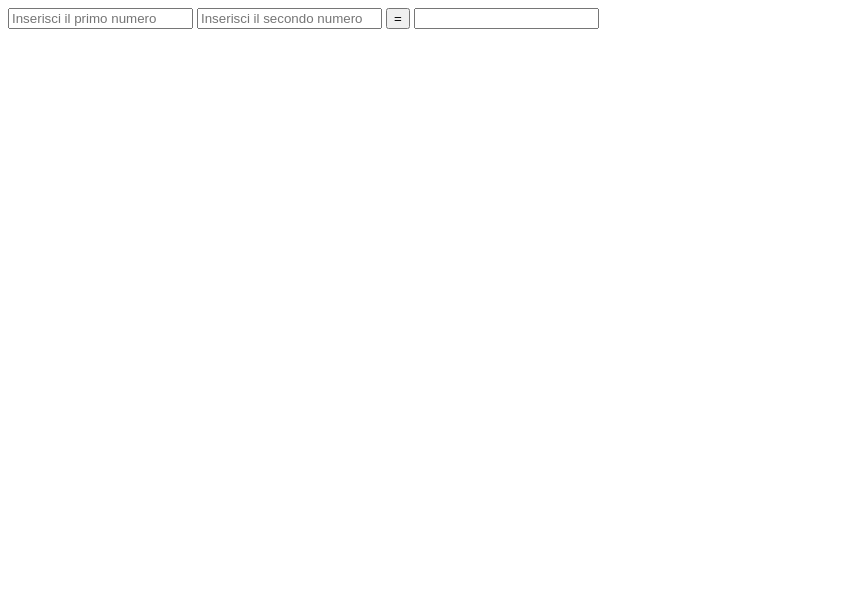
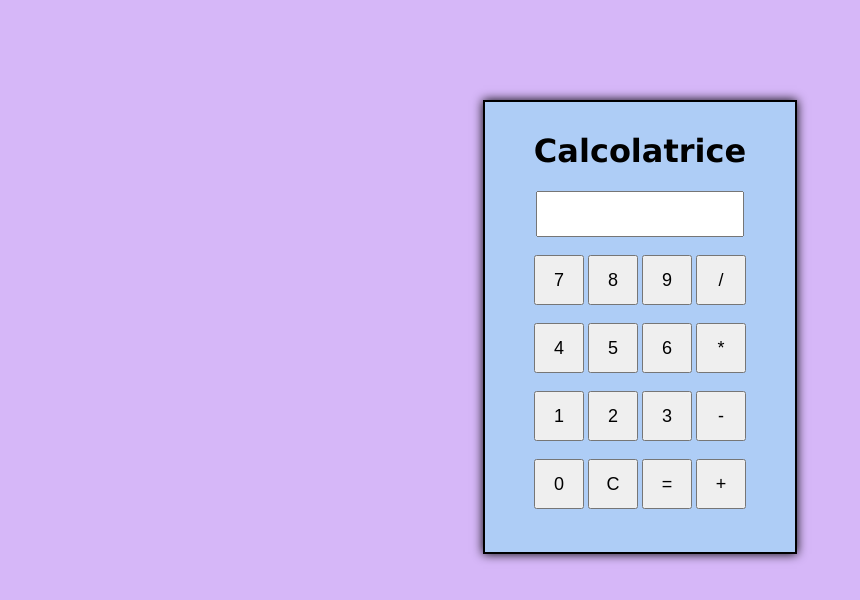
Before and after one commit to sini022/minicalcolatrice, a plain HTML site: page minicalcolatrice1.0/index.html in a window 1280 px wide. Shown: the whole page, without its empty margins (0-860 px from the left). Drawn offline with Linux system fonts and the light colour scheme.

Commit message:
aggiornata l'interfaccia

```diff
--- a/minicalcolatrice1.0/index.html
+++ b/minicalcolatrice1.0/index.html
@@ -3,13 +3,35 @@
 <head>
     <meta charset="UTF-8">
     <meta name="viewport" content="width=device-width, initial-scale=1.0">
-    <title>Calcolatrice di Addizione</title>
+    <title>Calcolatrice</title>
+    <link rel="stylesheet" href="stile.css">
 </head>
 <body>
-    <input type="number" id="addendo1" placeholder="Inserisci il primo numero">
-    <input type="number" id="addendo2" placeholder="Inserisci il secondo numero">
-    <button id="uguale">=</button>
-    <input type="text" id="risultato" readonly>
+    <div class="calcolatrice">
+        <h1>Calcolatrice</h1>
+        <input type="text" id="display" readonly> <br> <br>
+        <div class="pulsanti">
+            <button class="numero">7</button>
+            <button class="numero">8</button>
+            <button class="numero">9</button>
+            <button class="operazione">/</button> <br> <br>
+
+            <button class="numero">4</button>
+            <button class="numero">5</button>
+            <button class="numero">6</button>
+            <button class="operazione">*</button> <br> <br>
+
+            <button class="numero">1</button>
+            <button class="numero">2</button>
+            <button class="numero">3</button>
+            <button class="operazione">-</button> <br> <br>
+
+            <button class="numero">0</button>
+            <button id="clear">C</button>
+            <button id="uguale">=</button>
+            <button class="operazione">+</button> <br>
+        </div>
+    </div>
 
     <script src="scrivi.js"></script>
 </body>
--- a/minicalcolatrice1.0/scrivi.js
+++ b/minicalcolatrice1.0/scrivi.js
@@ -1,14 +1,31 @@
-const addendo1 = document.querySelector("#addendo1");
-const addendo2 = document.querySelector("#addendo2");
+const display = document.querySelector("#display");
+const numeri = document.querySelectorAll(".numero");
+const operazioni = document.querySelectorAll(".operazione");
 const uguale = document.querySelector("#uguale");
-const risultato = document.querySelector("#risultato");
+const clear = document.querySelector("#clear");
 
-uguale.addEventListener("click", function() {
-    let valore1 = parseFloat(addendo1.value);
-    let valore2 = parseFloat(addendo2.value);
-    if (!isNaN(valore1) && !isNaN(valore2)) {
-        risultato.value = valore1 + valore2;
-    } else {
-        risultato.value = "Errore: inserisci numeri validi!";
+let operazioneCorrente = "";
+
+numeri.forEach(pulsante => {
+    pulsante.addEventListener("click", () => {
+        display.value += pulsante.textContent;
+    });
+});
+
+operazioni.forEach(pulsante => {
+    pulsante.addEventListener("click", () => {
+        display.value += " " + pulsante.textContent + " ";
+    });
+});
+
+uguale.addEventListener("click", () => {
+    try {
+        display.value = eval(display.value);
+    } catch {
+        display.value = "Errore!";
     }
 });
+
+clear.addEventListener("click", () => {
+    display.value = "";
+});
--- /dev/null
+++ b/minicalcolatrice1.0/stile.css
@@ -0,0 +1,45 @@
+body{
+    background-color: rgba(186, 135, 244, 0.591);
+}
+.calcolatrice {
+    border: 2px solid black;
+    padding: 5px;
+    height: 370px;
+    width: 300px;
+    margin-top: 100px;
+    margin-left: auto;
+    margin-right: auto;
+    padding-top: 40px;
+    padding-bottom: 40px;
+    text-align: center;
+    box-shadow: 0 0 10px black;
+    background-color: rgba(106, 241, 241, 0.369);
+}
+
+#display {
+    width: 100%;
+    width: 200px;
+    height: 40px;
+    font-size: 20px;
+    text-align: right;
+}
+
+.pulsanti {
+    grid-template-columns: repeat(4, 1fr);
+    gap: 5px;
+}
+
+button {
+    width: 50px;
+    height: 50px;
+    font-size: 18px;
+    cursor: pointer;
+}
+h1{
+    font-family: Verdana, Geneva, Tahoma, sans-serif;
+    margin-top: -10px;
+    margin-left: auto;
+    margin-right: auto;
+    width: 220px;
+    height: auto;
+}
```
